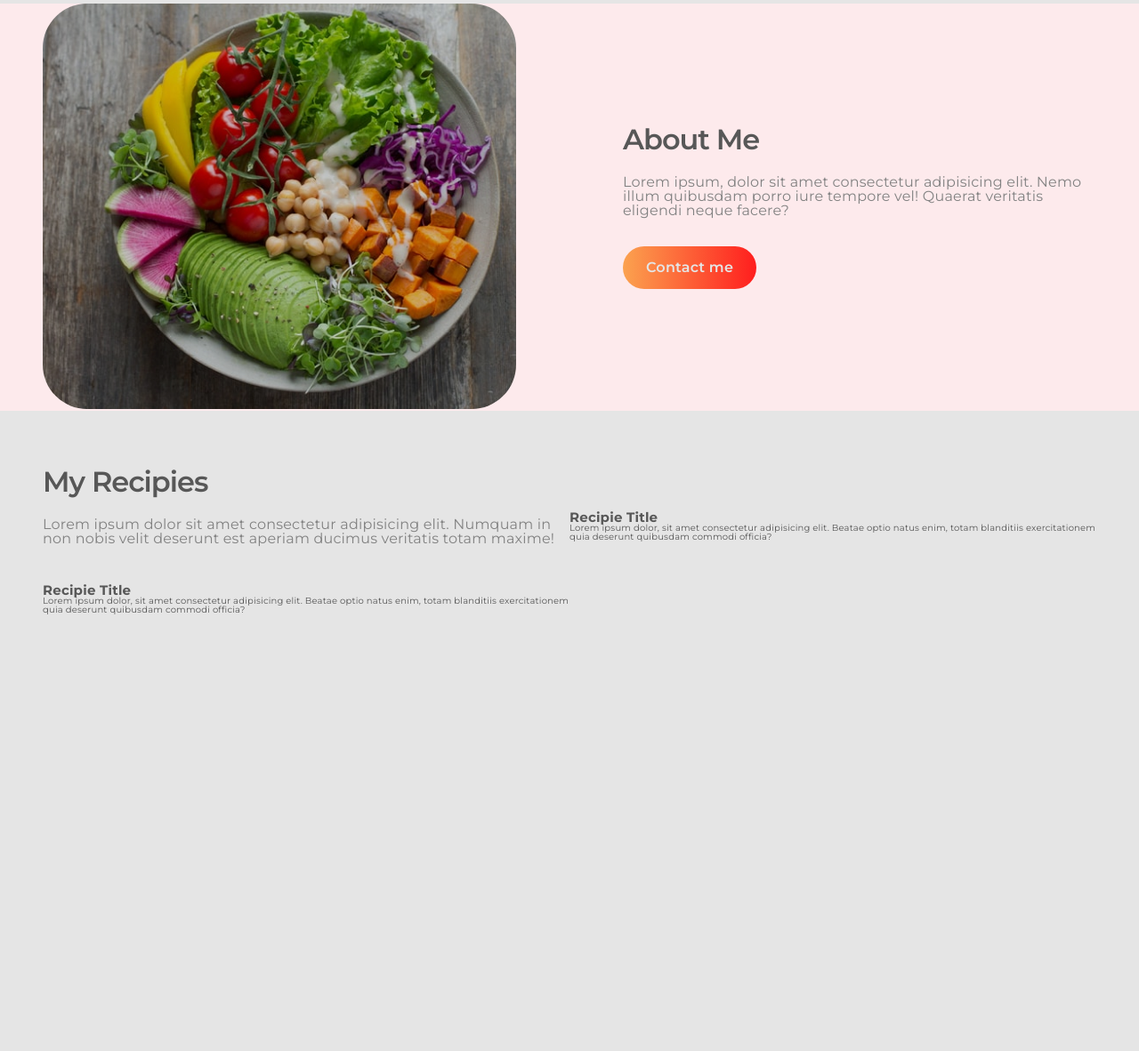
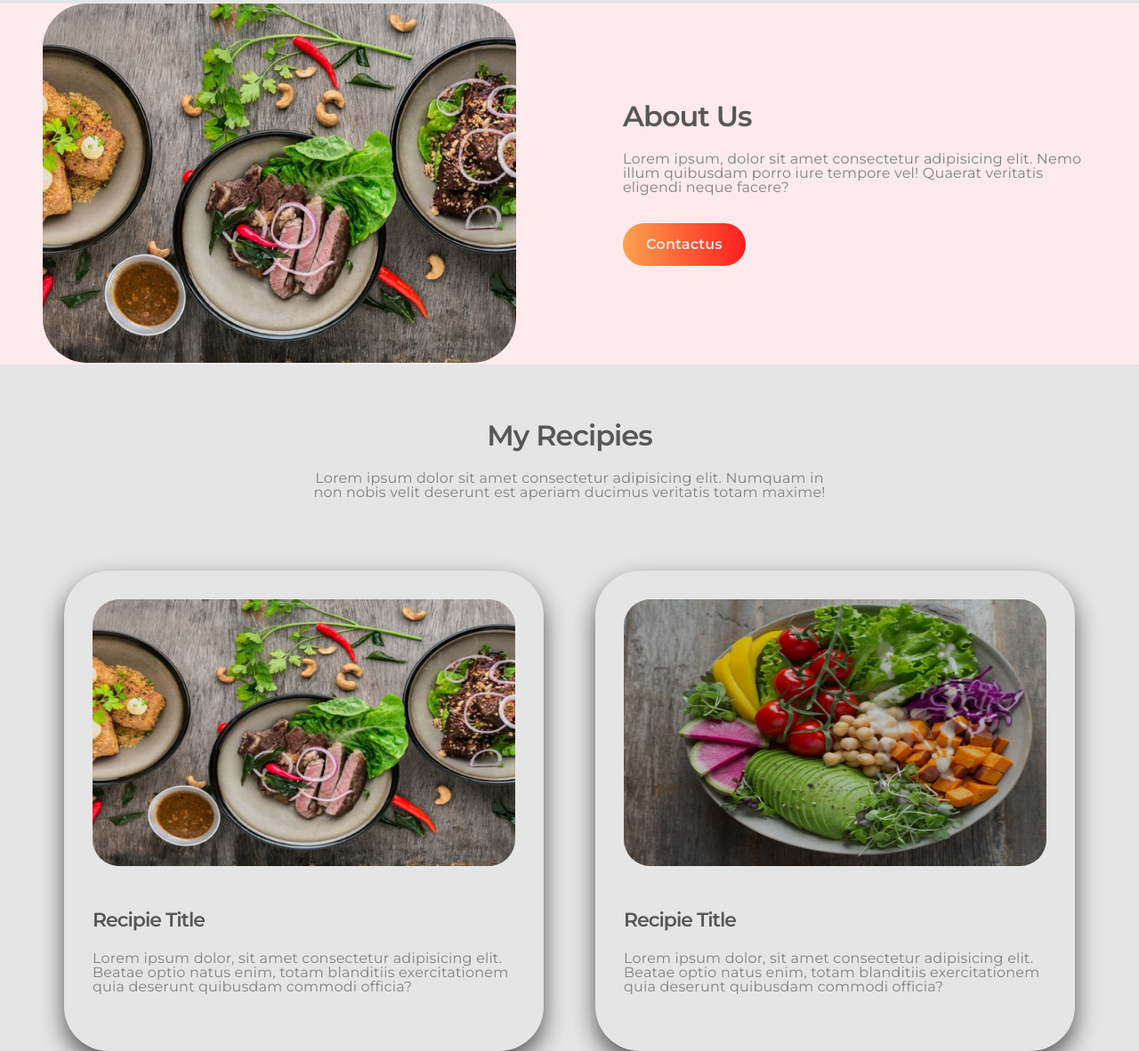
Before and after one commit to RayhanalKavey/eat-healthy-project-with-HTML-CSS, a plain HTML site: page index.html in a window 1280 px wide. Shown: the part 421-1603 px from the top of the page at 89% size. Before the commit the page ends 1176 px from the top, so only its background shows below. Drawn offline with Linux system fonts and the light colour scheme.

Commit message:
add dummy content and style RECIPIES section.

```diff
--- a/index.html
+++ b/index.html
@@ -44,30 +44,30 @@
         </div>
       </div>
     </section>
-    <!-- ABOUT ME SectioN -->
-    <section class="about-me-section">
-      <div class="about-me grid-one-row container">
-        <div class="image-box-about-me">
+    <!-- ABOUT US SectioN -->
+    <section class="about-us-section">
+      <div class="aboutus grid-one-row container">
+        <div class="image-box-aboutus">
           <img
-            class="aboutme-image"
-            src="images/food/Project Cover5.png"
+            class="aboutus-image"
+            src="images/food/Project Cover1.jpg"
             alt="young guy holding fresh burger"
           />
         </div>
-        <article class="about-me-details">
-          <h2 class="secondary-heading">About Me</h2>
+        <article class="aboutus-details">
+          <h2 class="secondary-heading">About Us</h2>
           <p class="section-description">
             Lorem ipsum, dolor sit amet consectetur adipisicing elit. Nemo illum
             quibusdam porro iure tempore vel! Quaerat veritatis eligendi neque
             facere?
           </p>
-          <a class="btn" href="#">Contact me</a>
+          <a class="btn" href="#">Contactus</a>
         </article>
       </div>
     </section>
     <!-- RECIPIES SectioN -->
     <section class="recipies-section">
-      <div class="container grid-two-row">
+      <div class="recipies container grid-two-row">
         <article class="recipies-details">
           <h2 class="secondary-heading">My Recipies</h2>
           <p class="section-description">
@@ -76,19 +76,27 @@
           </p>
         </article>
         <article class="cart cart-1">
-          <img class="cart-image" src="" alt="" />
+          <img
+            class="cart-image"
+            src="images/food/Project Cover1.jpg"
+            alt="young guy holding fresh burger"
+          />
           <h2 class="cart-heading">Recipie Title</h2>
-          <p>
+          <p class="section-description">
             Lorem ipsum dolor, sit amet consectetur adipisicing elit. Beatae
             optio natus enim, totam blanditiis exercitationem quia deserunt
             quibusdam commodi officia?
           </p>
         </article>
         <article class="cart cart-2">
-          <img class="cart-image" src="" alt="" />
+          <img
+            class="cart-image"
+            src="images/food/Project Cover5.png"
+            alt="young guy holding fresh burger"
+          />
 
           <h2 class="cart-heading">Recipie Title</h2>
-          <p>
+          <p class="section-description">
             Lorem ipsum dolor, sit amet consectetur adipisicing elit. Beatae
             optio natus enim, totam blanditiis exercitationem quia deserunt
             quibusdam commodi officia?
--- a/style.css
+++ b/style.css
@@ -37,7 +37,7 @@ p tag default:
 
 --- 05 SHADOWS
 box-shadow: 0 2.4rem 4.8rem rgba(0, 0, 0, 0.075);(If the project is really big)
---- 06 BORDER-RADIUS
+--- 06 BORDER-RADIUS big(50px) small(30px)
 Default:
 Medium:
 
@@ -132,18 +132,23 @@ body {
   padding: 2rem 0;
 }
 /* ******************************** */
-/* About me SectioN */
+/* About Us SectioN */
 /* ******************************** */
-.about-me-section {
+.about-us-section {
+  /* border-radius: 50px; */
   background-repeat: no-repeat;
   background-size: auto;
   background-image: url(images/shapes/Frame\ 58.jpg);
 }
+.recipies {
+  column-gap: 3.2rem;
+}
 .recipies-details {
   grid-row: 1;
-  grid-column: 1;
+  grid-column: 1/-1;
+  text-align: center;
 }
-.aboutme-image {
+.aboutus-image {
   width: 100%;
   height: auto;
   border-radius: 50px;
@@ -158,13 +163,31 @@ body {
 /*  RECIPIES SectioN */
 /* ******************************** */
 /* cart style */
+.recipies {
+  column-gap: 1rem;
+}
+.recipies-details {
+  justify-self: center;
+  max-width: 60rem;
+}
 .cart-image {
+  width: 100%;
+  height: 30rem;
+  border-radius: 30px;
+  margin-bottom: 4.8rem;
 }
 .cart-heading {
+  font-size: 2.2rem;
+  letter-spacing: -1px;
+  font-weight: 600;
+  margin-bottom: 2.4rem;
 }
 .cart {
+  justify-self: center;
+  max-width: 55rem;
+  padding: 3.2rem;
+  margin: 4.8rem 2.4rem;
+  border-radius: 50px;
+  box-shadow: 0 1.2rem 2.6rem #575757;
+  /* background-color: ; */
 }
-.cart-2 {
-}
-.cart-1 {
-}
```
